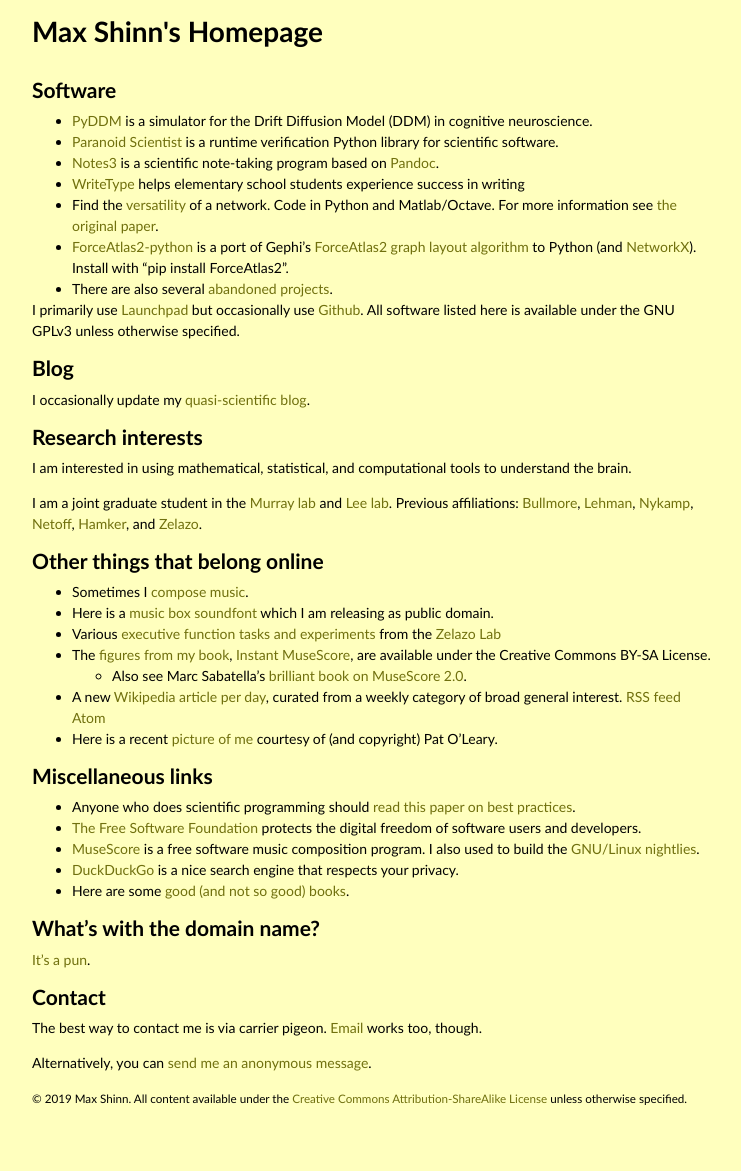
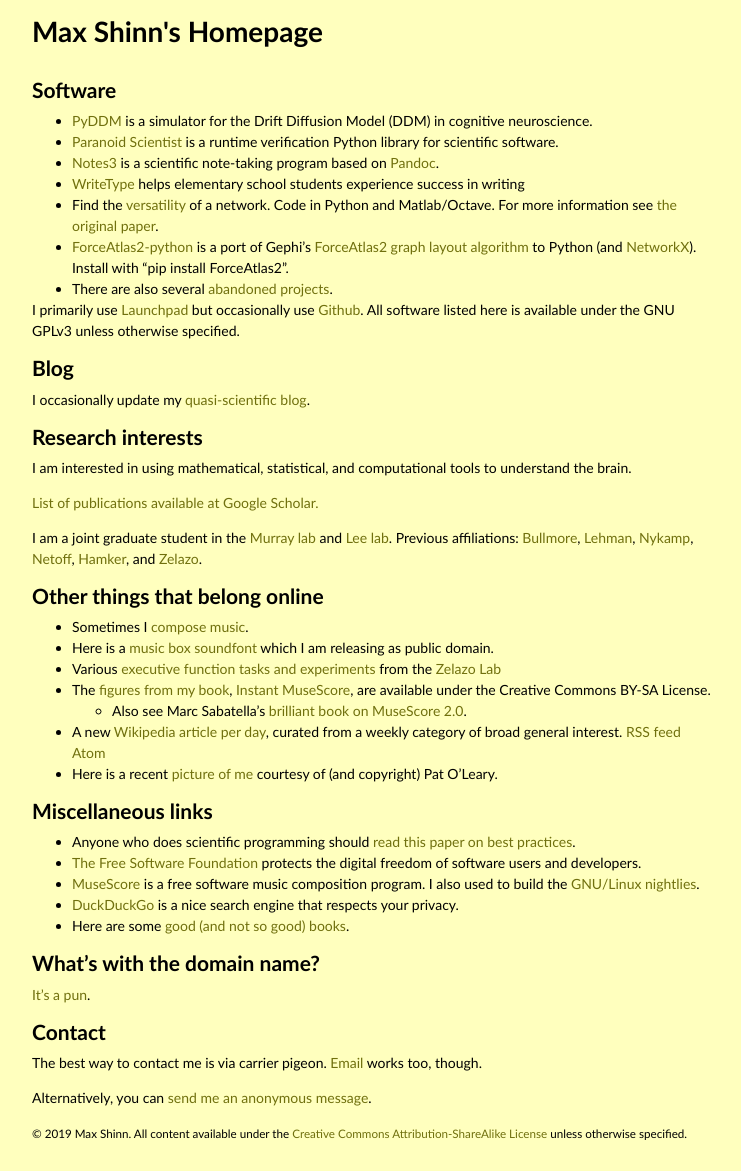
Before and after one commit to mwshinn/mwshinn.github.io, a Jekyll site: the page built from index.md, in a window 1280 px wide. Shown: the whole page, without its empty margins (174-915 px from the left). Built offline with Jekyll 4.4.1, drawn with Linux system fonts in a browser that asks for light colours; before the commit the page ends 1136 px from its top, so only the background shows below that.

Commit message:
Google Scholar link

```diff
--- a/index.md
+++ b/index.md
@@ -45,6 +45,8 @@
 
 I am interested in using mathematical, statistical, and computational
 tools to understand the brain.
+
+[List of publications available at Google Scholar.](https://scholar.google.com/citations?user=ytVKRfkAAAAj)
 
 I am a joint graduate student in the
 [Murray lab](http://murraylab.yale.edu/) and
```
